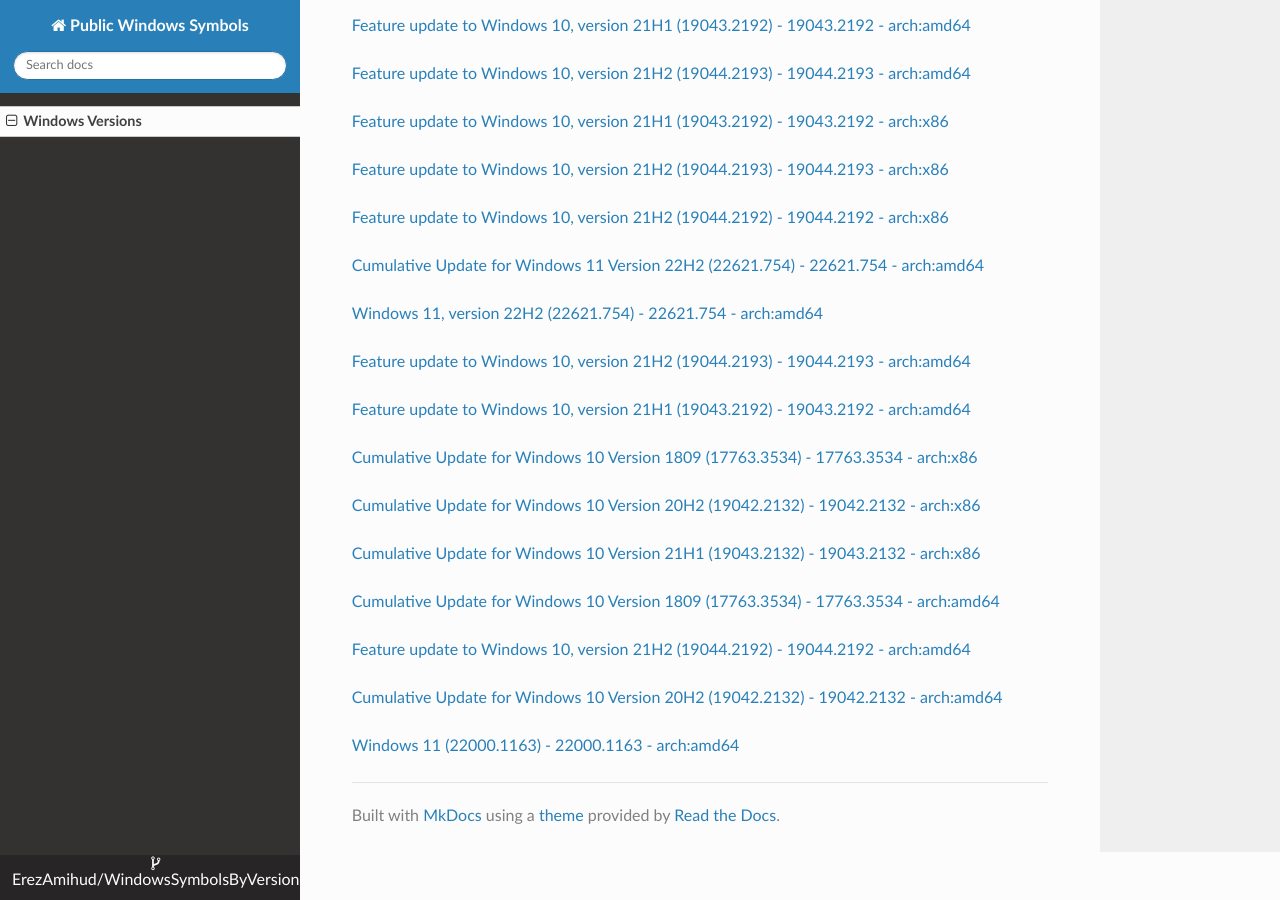
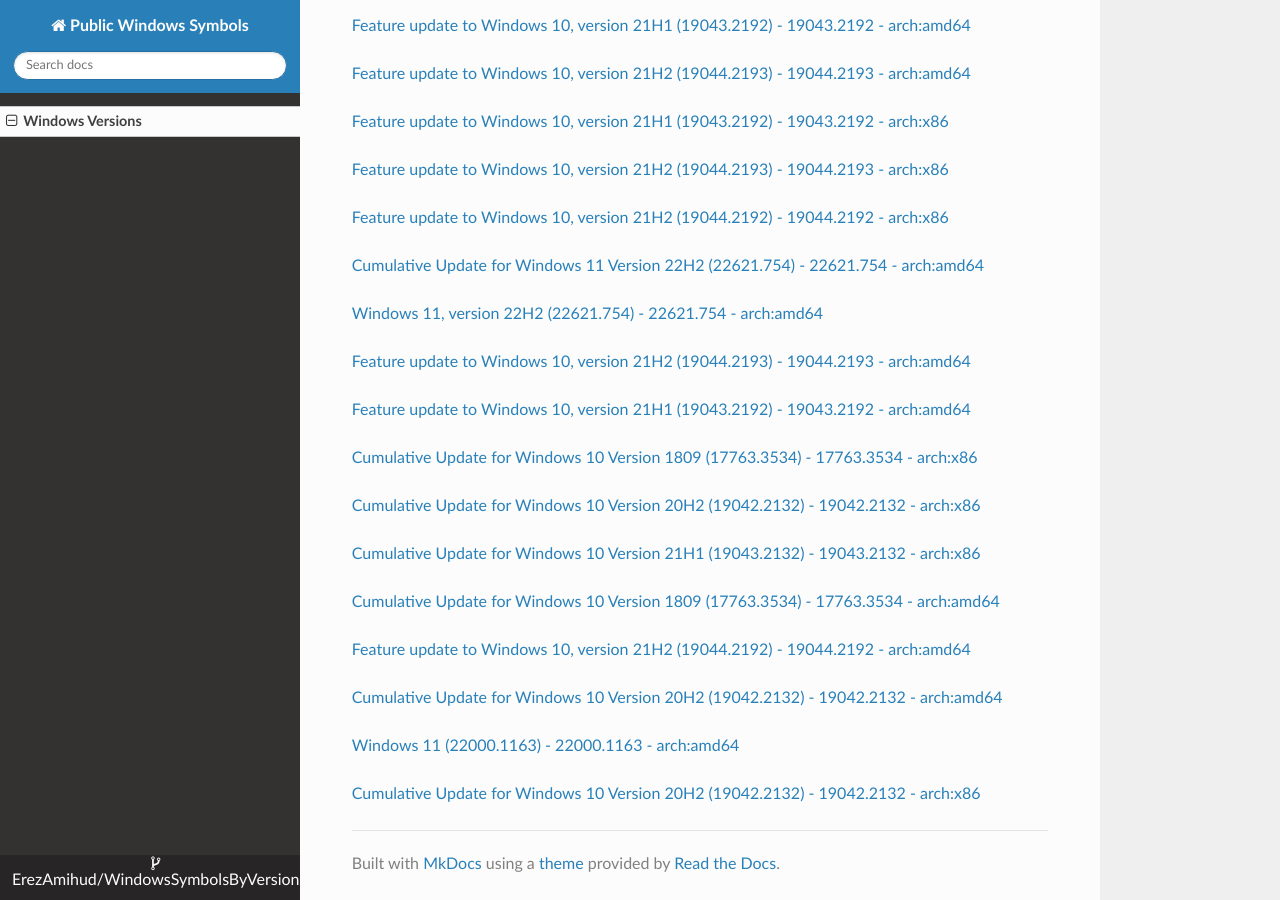
Before and after one commit to ErezAmihud/WindowsSymbolsByVersion, an MkDocs documentation site: the page built from docs/index.md, in a window 1280 px wide and 900 px high, scrolled down 48437 px. Built offline with MkDocs 1.6.1, drawn with Linux system fonts in a browser that asks for light colours; nearby versions of some CDN libraries.

Commit message:
Automated commit, add manifest for c288937f-d09b-4587-a912-db112f63571d

```diff
--- a/docs/index.md
+++ b/docs/index.md
@@ -2854,3 +2854,6 @@
 
 
 [Windows 11 (22000.1163) - 22000.1163 - arch:amd64](https://github.com/ErezAmihud/WindowsSymbolsByVersion/blob/main/manifests/0c06c91c-0d13-401f-a646-749b12f1d6ca.manifest)
+
+
+[Cumulative Update for Windows 10 Version 20H2 (19042.2132) - 19042.2132 - arch:x86](https://github.com/ErezAmihud/WindowsSymbolsByVersion/blob/main/manifests/c288937f-d09b-4587-a912-db112f63571d.manifest)
```
Also changed, not shown: process_builds.json (+1 -1 lines).
